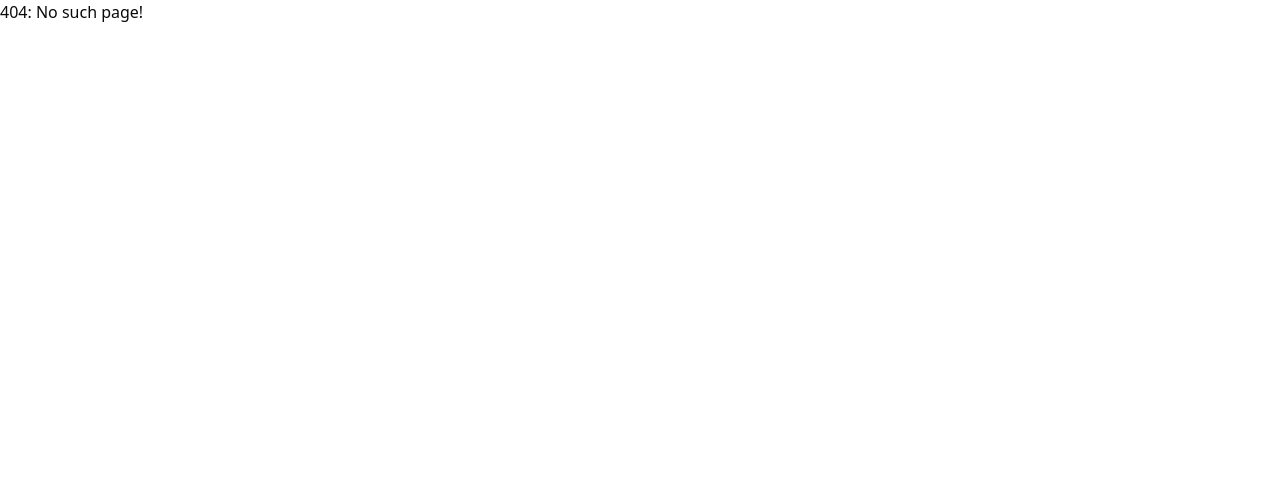
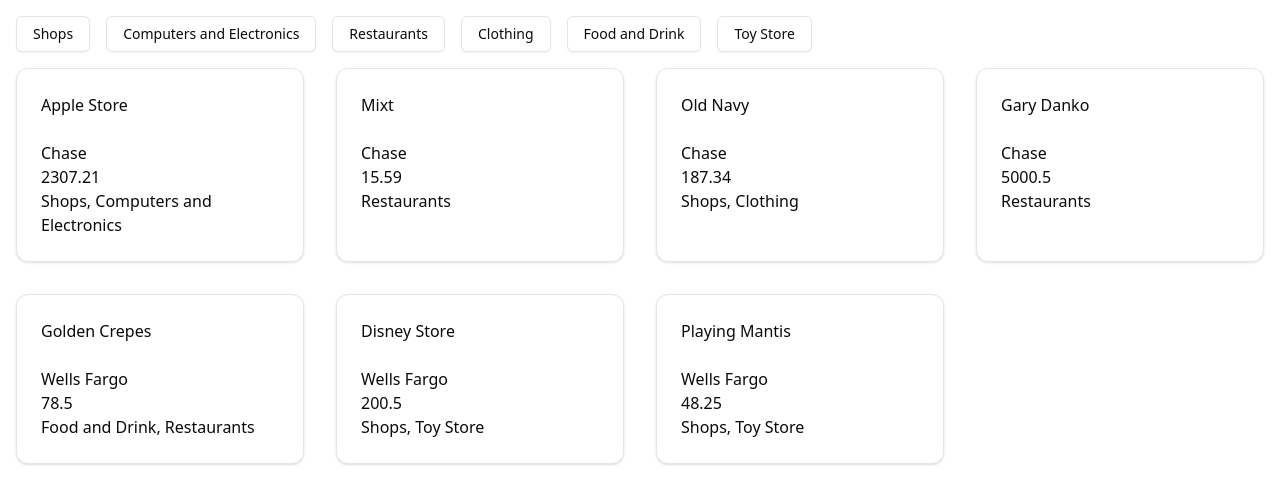
Before and after one commit to mloreti/ts-react-starter, a React (Vite) app: page /transactions in a window 1280 px wide. Before the commit this address had no page. Shown: the top 504 px of the page. Built offline with nearby package versions, Linux system fonts and the light colour scheme.

Commit message:
Add transaction page

```diff
--- a/src/Routes.tsx
+++ b/src/Routes.tsx
@@ -1,10 +1,12 @@
 import { Route, Switch } from "wouter";
 import Home from "./pages/Home";
+import Transactions from "./pages/Transactions";
 
 const Routes = () => {
 	return (
 		<Switch>
 			<Route path="/" component={Home} />
+			<Route path="/transactions" component={Transactions} />
 			<Route>404: No such page!</Route>
 		</Switch>
 	);
--- /dev/null
+++ b/src/components/ui/card.tsx
@@ -0,0 +1,76 @@
+import * as React from "react"
+
+import { cn } from "@/lib/utils"
+
+const Card = React.forwardRef<
+  HTMLDivElement,
+  React.HTMLAttributes<HTMLDivElement>
+>(({ className, ...props }, ref) => (
+  <div
+    ref={ref}
+    className={cn(
+      "rounded-xl border bg-card text-card-foreground shadow",
+      className
+    )}
+    {...props}
+  />
+))
+Card.displayName = "Card"
+
+const CardHeader = React.forwardRef<
+  HTMLDivElement,
+  React.HTMLAttributes<HTMLDivElement>
+>(({ className, ...props }, ref) => (
+  <div
+    ref={ref}
+    className={cn("flex flex-col space-y-1.5 p-6", className)}
+    {...props}
+  />
+))
+CardHeader.displayName = "CardHeader"
+
+const CardTitle = React.forwardRef<
+  HTMLParagraphElement,
+  React.HTMLAttributes<HTMLHeadingElement>
+>(({ className, ...props }, ref) => (
+  <h3
+    ref={ref}
+    className={cn("font-semibold leading-none tracking-tight", className)}
+    {...props}
+  />
+))
+CardTitle.displayName = "CardTitle"
+
+const CardDescription = React.forwardRef<
+  HTMLParagraphElement,
+  React.HTMLAttributes<HTMLParagraphElement>
+>(({ className, ...props }, ref) => (
+  <p
+    ref={ref}
+    className={cn("text-sm text-muted-foreground", className)}
+    {...props}
+  />
+))
+CardDescription.displayName = "CardDescription"
+
+const CardContent = React.forwardRef<
+  HTMLDivElement,
+  React.HTMLAttributes<HTMLDivElement>
+>(({ className, ...props }, ref) => (
+  <div ref={ref} className={cn("p-6 pt-0", className)} {...props} />
+))
+CardContent.displayName = "CardContent"
+
+const CardFooter = React.forwardRef<
+  HTMLDivElement,
+  React.HTMLAttributes<HTMLDivElement>
+>(({ className, ...props }, ref) => (
+  <div
+    ref={ref}
+    className={cn("flex items-center p-6 pt-0", className)}
+    {...props}
+  />
+))
+CardFooter.displayName = "CardFooter"
+
+export { Card, CardHeader, CardFooter, CardTitle, CardDescription, CardContent }
--- /dev/null
+++ b/src/lib/data/transactions.json
@@ -0,0 +1,53 @@
+{
+	"transactions": [
+		{
+			"institution_name": "Chase",
+			"amount": 2307.21,
+			"categories": ["Shops", "Computers and Electronics"],
+			"date": "2023-01-29",
+			"name": "Apple Store"
+		},
+		{
+			"institution_name": "Chase",
+			"amount": 15.59,
+			"categories": ["Restaurants"],
+			"date": "2023-01-25",
+			"name": "Mixt"
+		},
+		{
+			"institution_name": "Chase",
+			"amount": 187.34,
+			"categories": ["Shops", "Clothing"],
+			"date": "2023-01-11",
+			"name": "Old Navy"
+		},
+		{
+			"institution_name": "Chase",
+			"amount": 5000.5,
+			"categories": ["Restaurants"],
+			"date": "2023-01-01",
+			"name": "Gary Danko"
+		},
+		{
+			"institution_name": "Wells Fargo",
+			"amount": 78.5,
+			"categories": ["Food and Drink", "Restaurants"],
+			"date": "2022-12-29",
+			"name": "Golden Crepes"
+		},
+		{
+			"institution_name": "Wells Fargo",
+			"amount": 200.5,
+			"categories": ["Shops", "Toy Store"],
+			"date": "2023-12-24",
+			"name": "Disney Store"
+		},
+		{
+			"institution_name": "Wells Fargo",
+			"amount": 48.25,
+			"categories": ["Shops", "Toy Store"],
+			"date": "2023-12-20",
+			"name": "Playing Mantis"
+		}
+	]
+}
--- /dev/null
+++ b/src/pages/Transactions/index.tsx
@@ -0,0 +1,75 @@
+import { Button } from "@/components/ui/button";
+import { Card, CardContent, CardHeader } from "@/components/ui/card";
+import transactions from "@/lib/data/transactions.json";
+import { useQuery } from "@tanstack/react-query";
+import React from "react";
+
+export interface Transactions {
+	transactions: Transaction[];
+}
+
+export interface Transaction {
+	institution_name: string;
+	amount: number;
+	categories: string[];
+	date: Date;
+	name: string;
+}
+
+const Home = () => {
+	const { data } = useQuery({
+		queryKey: ["transactionData"],
+		queryFn: () => transactions,
+	});
+	const [selectedCategory, setSelectedCategory] = React.useState<string | null>(
+		null,
+	);
+
+	const categories =
+		data?.transactions.map((transaction) => transaction.categories) || [];
+	const uniqueCategories = [...new Set(categories.flat())];
+	const transactionsToShow = selectedCategory
+		? data?.transactions.filter((transaction) =>
+				transaction.categories.includes(selectedCategory),
+			)
+		: data?.transactions;
+
+	const handleCategoryClick = (category: string) => {
+		if (selectedCategory === category) {
+			setSelectedCategory(null);
+			return;
+		}
+		setSelectedCategory(category);
+	};
+
+	return (
+		<div className="w-screen h-screen p-4 flex space-y-4 flex-col">
+			<div className="flex space-x-4">
+				{uniqueCategories.map((category) => (
+					<Button
+						variant="outline"
+						onClick={() => handleCategoryClick(category)}
+						className={`${selectedCategory === category ? "bg-gray-500 text-white" : ""}`}
+						key={category}
+					>
+						{category} {selectedCategory === category ? "✓" : ""}
+					</Button>
+				))}
+			</div>
+			<div className="grid gap-4 md:grid-cols-2 md:gap-8 lg:grid-cols-4">
+				{transactionsToShow?.map((transaction) => (
+					<Card key={transaction.name}>
+						<CardHeader>{transaction.name}</CardHeader>
+						<CardContent>
+							<div>{transaction.institution_name}</div>
+							<div>{transaction.amount}</div>
+							<div>{transaction.categories.join(", ")}</div>
+						</CardContent>
+					</Card>
+				))}
+			</div>
+		</div>
+	);
+};
+
+export default Home;
```
Also changed, not shown: biome.json (+9 -1 lines), src/client/api.ts (renamed from client/api.ts).
